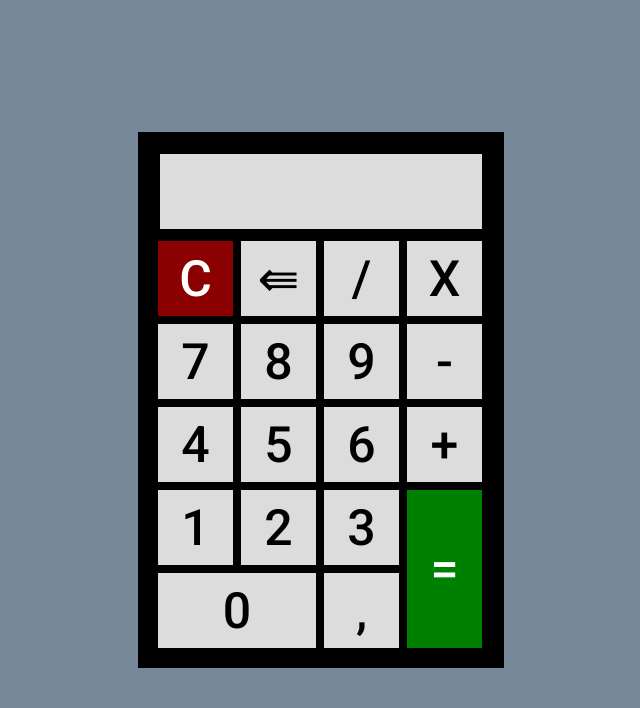
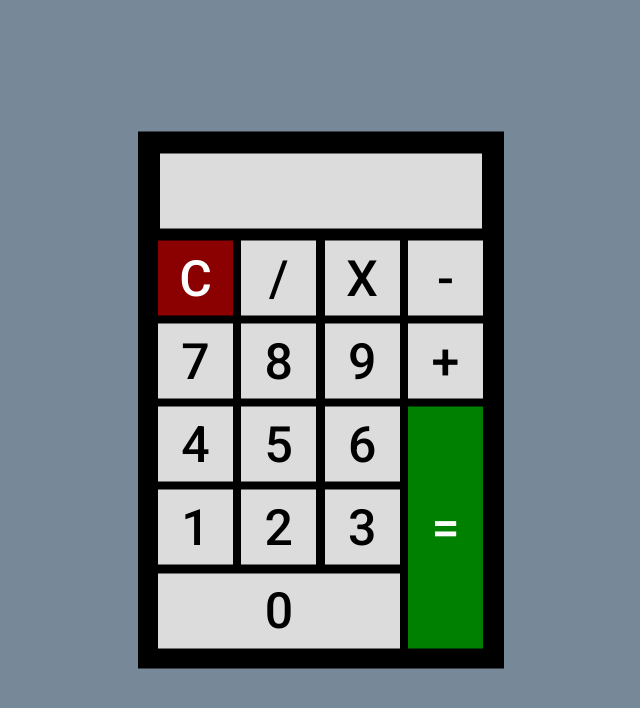
Before and after one commit to BigTonny1980/Calculadora, a plain HTML site: page index.html in a window 1280 px wide. Shown: the whole page, without its empty margins (319-959 px from the left). Drawn offline with Linux system fonts and the light colour scheme.

Commit message:
alterações 1.0

```diff
--- a/app.js
+++ b/app.js
@@ -1,22 +1,12 @@
 function inserir(num) {
-   let numero = document.getElementById("displayCalculadora").innerHTML;
-   document.getElementById("displayCalculadora").innerHTML = numero + num;
+   let numero = document.getElementById("displayCalculadora").textContent;
+   document.getElementById("displayCalculadora").textContent = numero + num;
 }
 
 function limpar() {
-   document.getElementById("displayCalculadora").innerHTML = "";
-}
-
-function backspace() {
-   let retrocesso = document.getElementById("displayCalculadora").innerHTML;
-   document.getElementById("displayCalculadora").innerHTML = retrocesso.substring(0, retrocesso.length - 1);
+   document.getElementById("displayCalculadora").textContent = "";
 }
 
 function calcular() {
-   let resultado = document.getElementById("displayCalculadora").innerHTML;
-   if (resultado) {
-      document.getElementById("displayCalculadora").innerHTML = eval(resultado);
-   } else {
-      document.getElementById("displayCalculadora").innerHTML = "What?";
-   }
+   // Não faço ideia de como fazer o botão de igual funcionar. Suplico por iluminação.
 }
--- a/index.html
+++ b/index.html
@@ -14,31 +14,29 @@
       <table>
          <tr>
             <td><button class="botaoLimpar" onclick="limpar()">C</button></td>
-            <td><button class="botao" onclick="backspace()">⇚</button></td>
             <td><button class="botao" onclick="inserir('/')">/</button></td>
             <td><button class="botao" onclick="inserir('*')">X</button></td>
+            <td><button class="botao" onclick="inserir('-')">-</button></td>
          </tr>
          <tr>
             <td><button class="botao" onclick="inserir('7')">7</button></td>
             <td><button class="botao" onclick="inserir('8')">8</button></td>
             <td><button class="botao" onclick="inserir('9')">9</button></td>
-            <td><button class="botao" onclick="inserir('-')">-</button></td>
+            <td><button class="botao" onclick="inserir('+')">+</button></td>
          </tr>
          <tr>
             <td><button class="botao" onclick="inserir('4')">4</button></td>
             <td><button class="botao" onclick="inserir('5')">5</button></td>
             <td><button class="botao" onclick="inserir('6')">6</button></td>
-            <td><button class="botao" onclick="inserir('+')">+</button></td>
+            <td rowspan="3"><button class="botaoVerde" onclick="calcular()" style="height: 242px;">=</button></td>
          </tr>
          <tr>
             <td><button class="botao" onclick="inserir('1')">1</button></td>
             <td><button class="botao" onclick="inserir('2')">2</button></td>
             <td><button class="botao" onclick="inserir('3')">3</button></td>
-            <td rowspan="2"><button class="botaoVerde" onclick="calcular()" style="height: 158px;">=</button></td>
          </tr>
          <tr>
-            <td colspan="2"><button class="botao" onclick="inserir('0')" style="width: 158px;">0</button></td>
-            <td><button class="botao" onclick="inserir(',')">,</button></td>
+            <td colspan="3"><button class="botao" onclick="inserir('0')" style="width: 242px;">0</button></td>
          </tr>
       </table>
    </div>
--- a/style.css
+++ b/style.css
@@ -41,7 +41,6 @@ html {
 }
 
 .botaoVerde {
-   height: 75px;
    width: 75px;
    margin: 3px;
    font-size: 50px;
```
